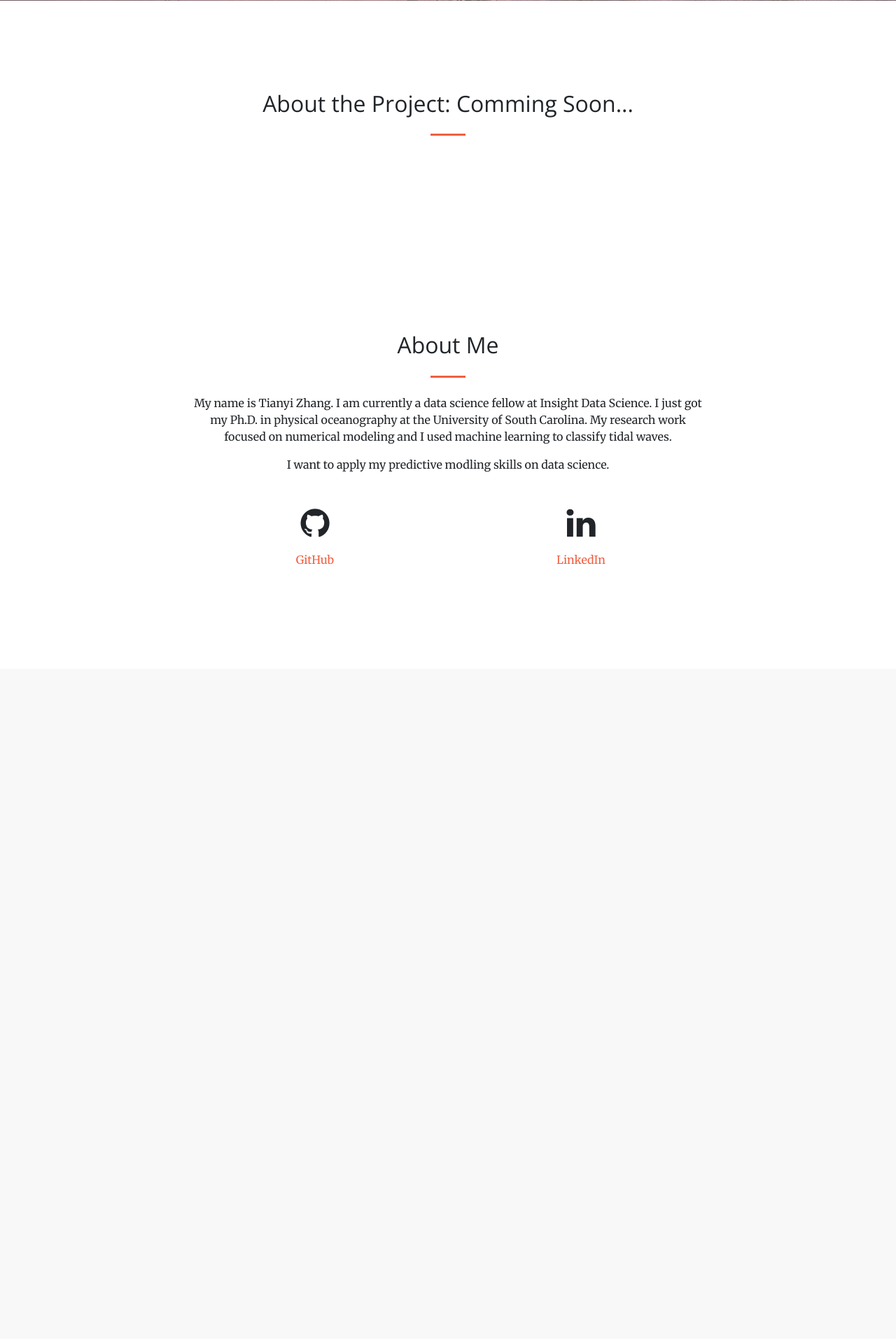
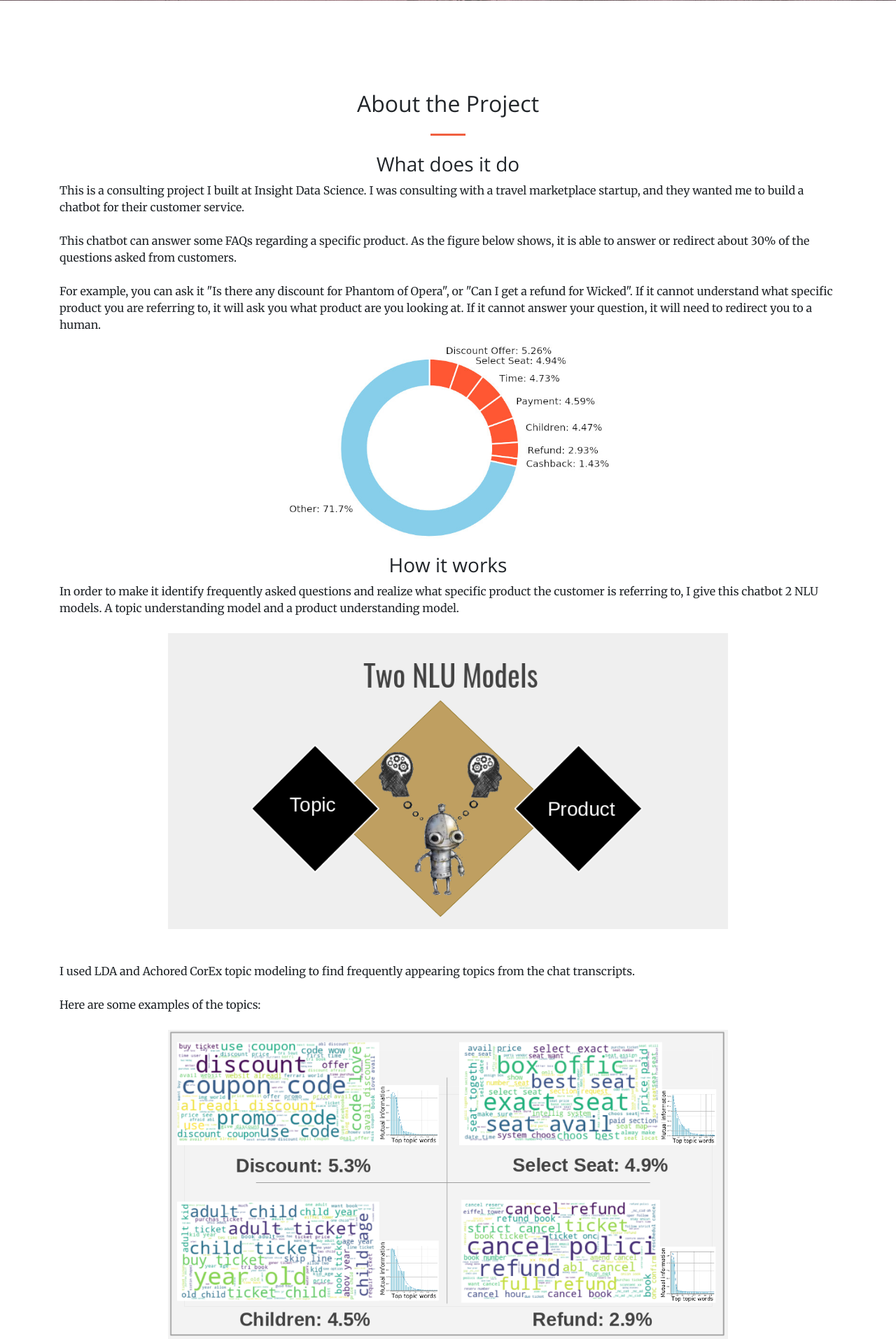
Before and after one commit to imzhangtianyi/chatbot, a Flask app: template webapp/templates/index.html in a window 1280 px wide. Shown: the part 799-2713 px from the top of the page at 70% size. Before the commit the page ends 1606 px from the top, so only its background shows below. Run offline with Flask 2, Linux system fonts and the light colour scheme; the template is opened without the code that fills it, so the values that code supplies are empty; some libraries are stand-ins or nearby versions.

Commit message:
Add web page

```diff
--- a/webapp/templates/index.html
+++ b/webapp/templates/index.html
@@ -90,8 +90,39 @@
       <div class="container">
         <div class="row">
           <div class="col-lg-12 text-center">
-            <h2 class="section-heading">About the Project: Comming Soon...</h2>
+            <h2 class="section-heading">About the Project</h2>
             <hr class="my-4">
+            <h3 class="section-heading"> What does it do</h3>
+            <p class="mb-9" align="left">This is a consulting project I built at Insight Data Science.
+              I was consulting with a travel marketplace startup,
+              and they wanted me to build a chatbot for their customer service.
+              <br><br>
+              This chatbot can answer some FAQs regarding a specific product. As the figure below shows,
+              it is able to answer or redirect about 30% of the questions asked from customers.
+              <br><br>
+              For example, you can ask it "Is there any discount for Phantom of Opera", or "Can I get a refund for Wicked".
+              If it cannot understand what specific product you are referring to, it will ask you what product are you looking at.
+              If it cannot answer your question, it will need to redirect you to a human.
+              <img src="../static/img/donut.jpg" style="margin:auto; width:500px;display:block" />
+            </p>
+
+            <h3 class="section-heading"> How it works</h3>
+            <p class="mb-9" align="left">In order to make it identify frequently asked questions
+                and realize what specific product the customer is referring to,
+                I give this chatbot 2 NLU models. A topic understanding model and a product understanding model.
+                <br><br>
+                <img src="../static/img/models.png" style="margin:auto; width:800px;display:block" />
+                <br><br>
+                I used LDA and Achored CorEx topic modeling to find frequently appearing topics from the chat transcripts.
+                <br><br>
+                Here are some examples of the topics:
+                <br><br>
+                <img src="../static/img/topics.png" style="margin:auto; width:800px;display:block" />
+                <br><br>
+                Then I built a random forest classifier to identify the products that the customer is referring to.
+             </p>
+
+
           </div>
         </div>
       </div>
@@ -104,8 +135,13 @@
           <div class="col-lg-8 mx-auto text-center">
             <h2 class="section-heading">About Me</h2>
             <hr class="my-4">
-            <p class="mb-3">My name is Tianyi Zhang. I am currently a data science fellow at Insight Data Science. I just got my Ph.D. in physical oceanography at the University of South Carolina. My research work focused on numerical modeling and I used machine learning to classify tidal waves.</p>
-            <p class="mb-5">I want to apply my predictive modling skills on data science.</p>
+            <p class="mb-3">My name is Tianyi Zhang. I am currently a data science fellow at Insight Data Science.
+              I just got my Ph.D. in physical oceanography at the University of South Carolina.
+              My research work focused on numerical modeling and I used machine learning to classify tidal waves.
+              I also worked on tidal time series in the South Atlantic to validate my models.</p>
+            <p class="mb-5">During my research I was amazed by how powerful predictive modeling is and enjoyed building and validating the models.
+              Now I want to expand the range of field and apply my modeling skill to make an impact on day to day life.
+            </p>
           </div>
         </div>
         <div class="row">
```
Also changed, not shown: webapp/static/img/donut.jpg (added), webapp/static/img/models.png (added), webapp/static/img/topics.png (added).
